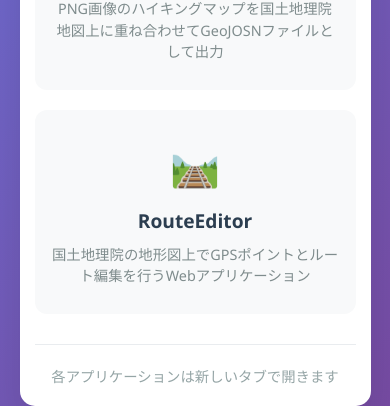
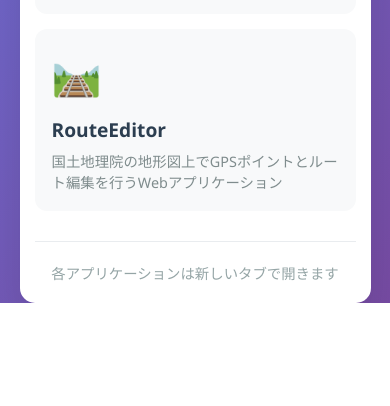
Before and after one commit to sato4app/MapGPS, a plain HTML site: page index.html in a window 390 px wide. Shown: the part 755-1161 px from the top of the page. After the commit the page ends 1058 px from the top, so only its background shows below. Drawn offline with Linux system fonts and the light colour scheme.

Commit message:
change layout of buttons

```diff
--- a/index.html
+++ b/index.html
@@ -12,36 +12,44 @@
         <h1>地図アプリケーション</h1>
         <p class="subtitle">使用するアプリケーションを選択してください</p>
 
-        <div class="app-grid">
+        <div class="app-list">
             <a href="PointGPS/index.html" class="app-card" onclick="openApp('PointGPS/index.html'); return false;">
                 <div class="app-icon">🗺️</div>
+                <div class="app-content">
                     <div class="app-title">PointGPS</div>
                     <div class="app-description">
                         国土地理院地図上でGPSポイントの表示・編集・管理を行うWebアプリケーション
+                    </div>
                 </div>
             </a>
 
             <a href="PointMarker/index.html" class="app-card" onclick="openApp('PointMarker/index.html'); return false;">
                 <div class="app-icon">📍</div>
+                <div class="app-content">
                     <div class="app-title">PointMarker</div>
                     <div class="app-description">
                         PNG画像のハイキングマップから視覚的にポイントを選択し、座標データをJSONファイルとして出力
+                    </div>
                 </div>
             </a>
 
             <a href="GeoReferencer/index.html" class="app-card" onclick="openApp('GeoReferencer/index.html'); return false;">
                 <div class="app-icon">🗺️</div>
+                <div class="app-content">
                     <div class="app-title">GeoReference</div>
                     <div class="app-description">
                         PNG画像のハイキングマップを国土地理院地図上に重ね合わせてGeoJOSNファイルとして出力
+                    </div>
                 </div>
             </a>
 
             <a href="RouteEditor/index.html" class="app-card" onclick="openApp('RouteEditor/index.html'); return false;">
                 <div class="app-icon">🛤️</div>
+                <div class="app-content">
                     <div class="app-title">RouteEditor</div>
                     <div class="app-description">
                         国土地理院の地形図上でGPSポイントとルート編集を行うWebアプリケーション
+                    </div>
                 </div>
             </a>
         </div>
--- a/styles.css
+++ b/styles.css
@@ -43,11 +43,11 @@
     margin-bottom: 40px;
 }
 
-/* アプリケーショングリッド */
-.app-grid {
-    display: grid;
-    grid-template-columns: repeat(auto-fit, minmax(250px, 1fr));
-    gap: 30px;
+/* アプリケーションリスト */
+.app-list {
+    display: flex;
+    flex-direction: column;
+    gap: 20px;
     margin-bottom: 30px;
 }
 
@@ -55,13 +55,16 @@
 .app-card {
     background: #f8f9fa;
     border-radius: 12px;
-    padding: 30px 20px;
+    padding: 20px;
     transition: all 0.3s ease;
     border: 2px solid transparent;
     cursor: pointer;
     text-decoration: none;
     color: inherit;
-    display: block;
+    display: flex;
+    align-items: center;
+    gap: 20px;
+    text-align: left;
 }
 
 .app-card:hover {
@@ -78,14 +81,23 @@
 /* アプリケーションアイコン */
 .app-icon {
     font-size: 3em;
-    margin-bottom: 15px;
+    flex-shrink: 0;
+    width: 80px;
+    text-align: center;
+}
+
+/* アプリケーションコンテンツ */
+.app-content {
+    flex: 1;
+    display: flex;
+    flex-direction: column;
+    gap: 8px;
 }
 
 /* アプリケーションタイトル */
 .app-title {
     font-size: 1.4em;
     font-weight: 600;
-    margin-bottom: 10px;
     color: #2c3e50;
 }
 
@@ -116,13 +128,18 @@
         font-size: 2em;
     }
 
-    .app-grid {
-        grid-template-columns: 1fr;
-        gap: 20px;
+    .app-list {
+        gap: 15px;
     }
 
     .app-card {
-        padding: 25px 15px;
+        padding: 15px;
+        gap: 15px;
+    }
+
+    .app-icon {
+        width: 60px;
+        font-size: 2.5em;
     }
 }
 
@@ -140,8 +157,16 @@
         margin-bottom: 30px;
     }
 
+    .app-card {
+        flex-direction: column;
+        align-items: flex-start;
+        text-align: left;
+    }
+
     .app-icon {
+        width: 100%;
         font-size: 2.5em;
+        text-align: left;
     }
 
     .app-title {
```
Lines whose indentation alone changed are shown as unchanged.
